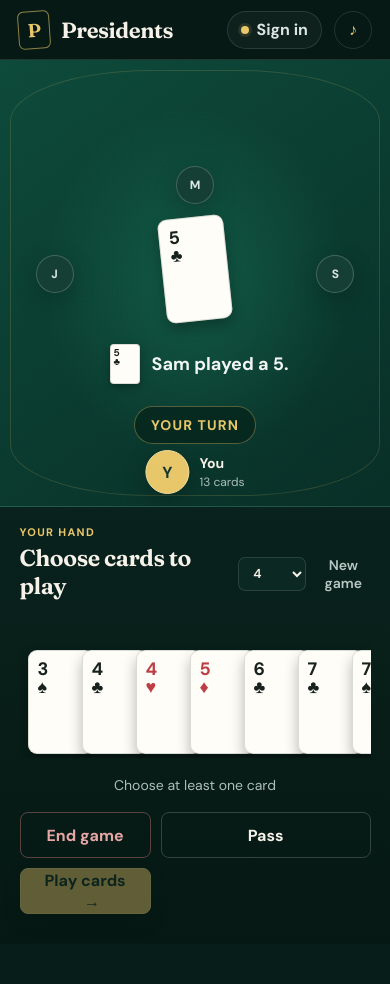
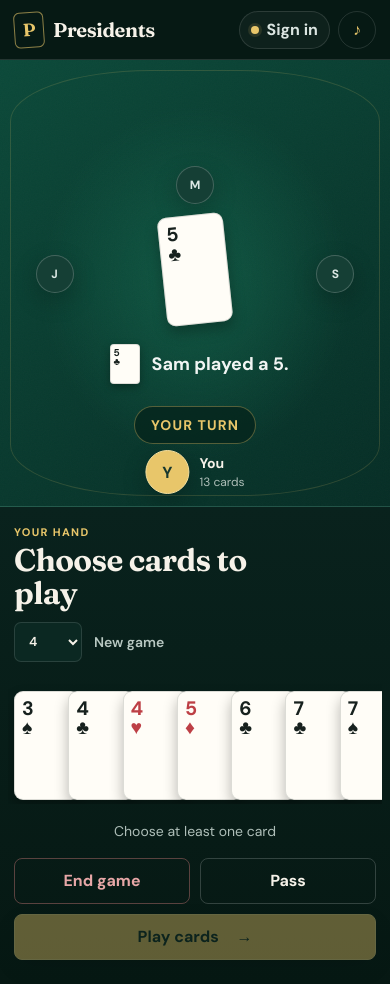
Before and after one commit to willjasen/Presidents, a website: page web/index.html in a window 390 px wide. Before the commit the page ends 944 px from the top, so only its background shows below. Drawn offline with Linux system fonts and the light colour scheme.

Commit message:
Fix mobile game layout

```diff
--- a/web/styles.css
+++ b/web/styles.css
@@ -279,7 +279,12 @@ dialog::backdrop { background: rgba(1, 12, 9, .78); backdrop-filter: blur(4px);
 .toast.show { opacity: 1; transform: translate(-50%, 0); }
 
 @media (max-width: 700px) {
-  .topbar { height: 60px; }
+  .topbar { height: 60px; padding-inline: 14px; }
+  .brand { gap: 9px; font-size: 20px; }
+  .brand-mark { width: 30px; height: 36px; font-size: 18px; }
+  .topbar-actions { gap: 8px; }
+  .account-button { min-height: 38px; padding-inline: 11px; }
+  .icon-button { width: 38px; height: 38px; }
   .text-button { display: none; }
   .game { min-height: calc(100vh - 60px); grid-template-rows: minmax(390px, 53vh) auto; }
   .table::after { inset: 10px; border-radius: 38% / 12%; }
@@ -289,11 +294,22 @@ dialog::backdrop { background: rgba(1, 12, 9, .78); backdrop-filter: blur(4px);
   .play-area { transform: translate(-50%, -42%); }
   .pile { min-height: 118px; }
   .you-badge { bottom: 12px; }
-  .hand-panel { padding-top: 18px; }
-  .hand { justify-content: flex-start; min-height: 140px; }
+  .hand-panel { padding: 18px 14px 24px; }
+  .hand-heading { align-items: flex-start; flex-direction: column; gap: 12px; margin-bottom: 10px; }
+  h1 { max-width: 12ch; font-size: clamp(26px, 8vw, 34px); line-height: 1.05; }
+  .game-settings { width: 100%; justify-content: flex-start; }
+  .game-settings select { height: 40px; }
+  .new-game { padding: 10px 2px; }
+  .hand { justify-content: flex-start; min-height: 132px; margin-inline: -6px; padding: 10px 6px 4px; }
+  .card { flex-basis: clamp(58px, 17vw, 72px); height: clamp(96px, 28vw, 116px); padding: 8px; }
+  .card .rank { font-size: clamp(17px, 5vw, 22px); }
+  .card .suit { font-size: clamp(17px, 5vw, 22px); }
+  .card.selected { transform: translateY(-10px); }
   .action-bar { align-items: stretch; flex-direction: column; }
   .action-bar p { text-align: center; }
-  .game-actions { display: grid; grid-template-columns: 1fr 1.6fr; }
+  .game-actions { display: grid; grid-template-columns: 1fr 1fr; }
+  .game-actions button { min-width: 0; padding-inline: 12px; }
+  .play-button { grid-column: 1 / -1; }
 }
 
 @media (max-width: 480px) {
```
